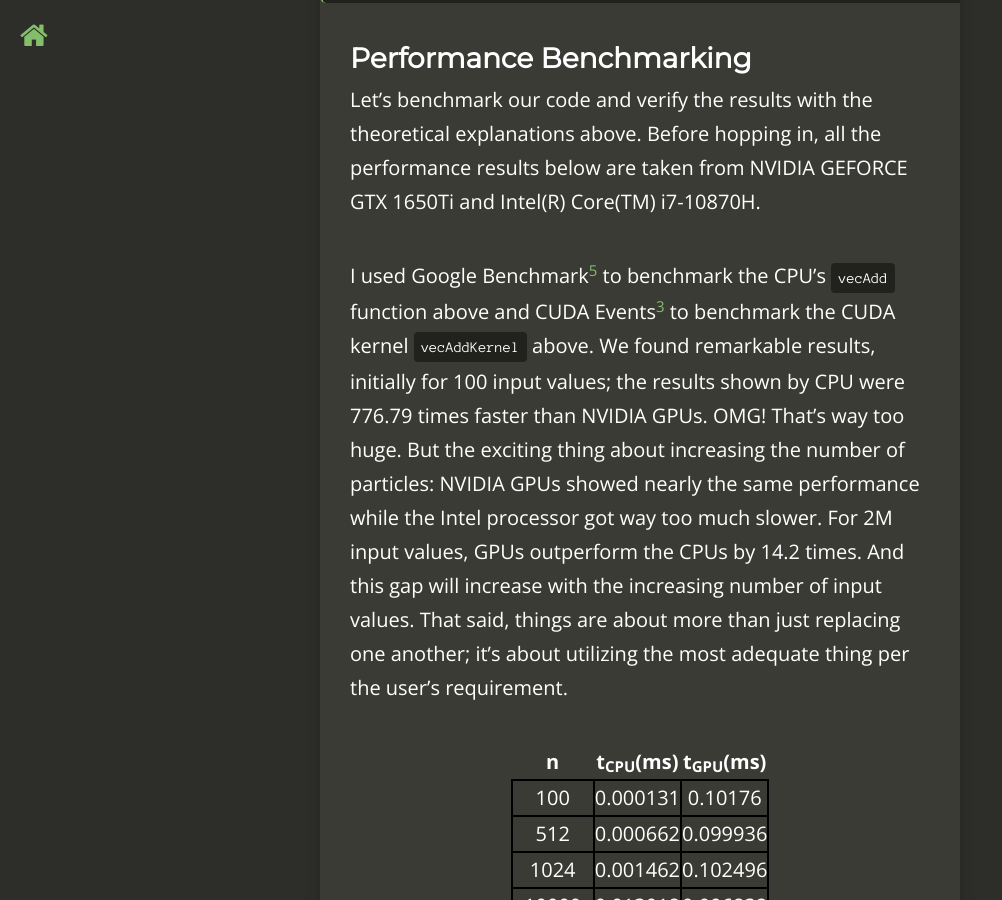
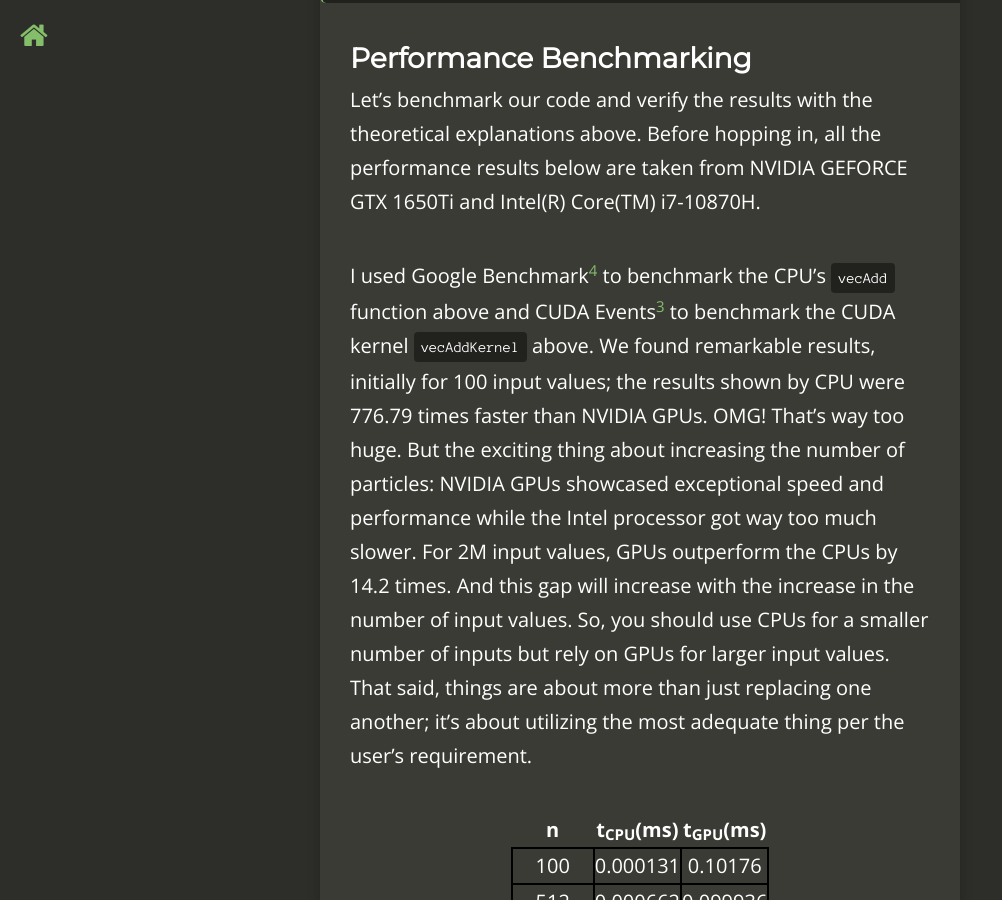
Before and after one commit to khushi-411/khushi-411.github.io, a Jekyll site: the page built from _posts/2023-08-11-gpu_intro.md, in a window 1280 px wide and 900 px high, scrolled down 9401 px. Shown: the whole window, without its empty margins (0-1002 px from the left). Built offline with Jekyll 4.4.1, drawn with Linux system fonts in a browser that asks for light colours; nearby versions of some CDN libraries; comment, search, counter and statistics services are not loaded; some of the changed text lies outside the part shown.

Commit message:
minor updates

```diff
--- a/_posts/2023-08-11-gpu_intro.md
+++ b/_posts/2023-08-11-gpu_intro.md
@@ -300,18 +300,20 @@
 explanations above. Before hopping in, all the performance results
 below are taken from NVIDIA GEFORCE GTX 1650Ti and Intel(R) Core(TM) i7-10870H.
 
-I used Google Benchmark<sup>[5](#link5)</sup> to benchmark the CPU's
+I used Google Benchmark<sup>[4](#link4)</sup> to benchmark the CPU's
 `vecAdd` function above and CUDA Events<sup>[3](#link3)</sup>
 to benchmark the CUDA kernel `vecAddKernel` above. We found
 remarkable results, initially for 100 input values; the results shown by
 CPU were 776.79 times faster than NVIDIA GPUs. OMG! That's way too huge.
 But the exciting thing about increasing the number of particles: NVIDIA
-GPUs showed nearly the same performance while the Intel processor got way
+GPUs showcased exceptional speed and performance while the Intel processor got way
 too much slower. For 2M input values, GPUs outperform the CPUs by 14.2
-times. And this gap will increase with the increasing number of input values.
+times. And this gap will increase with the increase in the number of
+input values. So, you should use CPUs for a smaller number of inputs
+but rely on GPUs for larger input values.
 That said, things are about more than just replacing one another;
 it's about utilizing the most adequate thing per the user's requirement.
-<table align="center" style="margin: 0px auto;" cellspacing="10" cellpadding="10">
+<table align="center" cellspacing="10" cellpadding="10">
   <tr>
     <th style="text-align: center">      n      </th>
     <th style="text-align: center">   t<sub>CPU</sub>(ms)   </th>
@@ -390,5 +392,4 @@
 <a id="link1">1</a>. Wen-mei W. Hwu, David B. Kirk, Izzat El Hajj, [Programming Massively Parallel Processors: A Hands-on Approach](https://www.amazon.in/Programming-Massively-Parallel-Processors-Hands/dp/0323912311), 4th edition, United States: Katey Birtcher; 2022 \
 <a id="link2">2</a>. Intel developers, [Intel Intrinsics Guide](https://www.intel.com/content/www/us/en/docs/intrinsics-guide/index.html), Updated on May 10, 2023 \
 <a id="link3">3</a>. Mark Harris, [Implement Performance Metrics](https://developer.nvidia.com/blog/how-implement-performance-metrics-cuda-cc/), NVIDIA Technical Blog, November 07, 2012 \
-<a id="link4">4</a>. NVIDIA's Developer Blog on [Nsight Systems](https://developer.nvidia.com/nsight-systems) \
-<a id="link5">5</a>. Google's microbenchmark support library, [benchmark](https://github.com/google/benchmark)
+<a id="link4">4</a>. Google's microbenchmark support library, [benchmark](https://github.com/google/benchmark)
```
